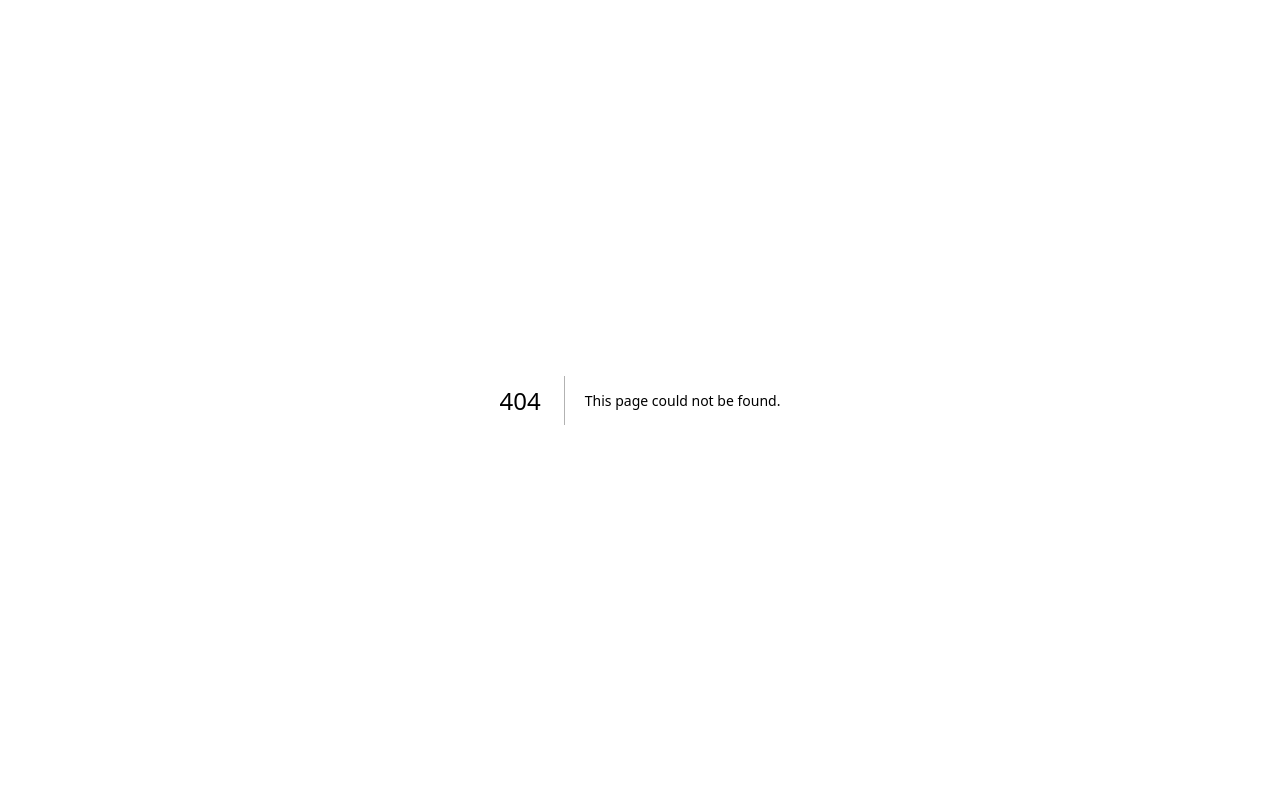
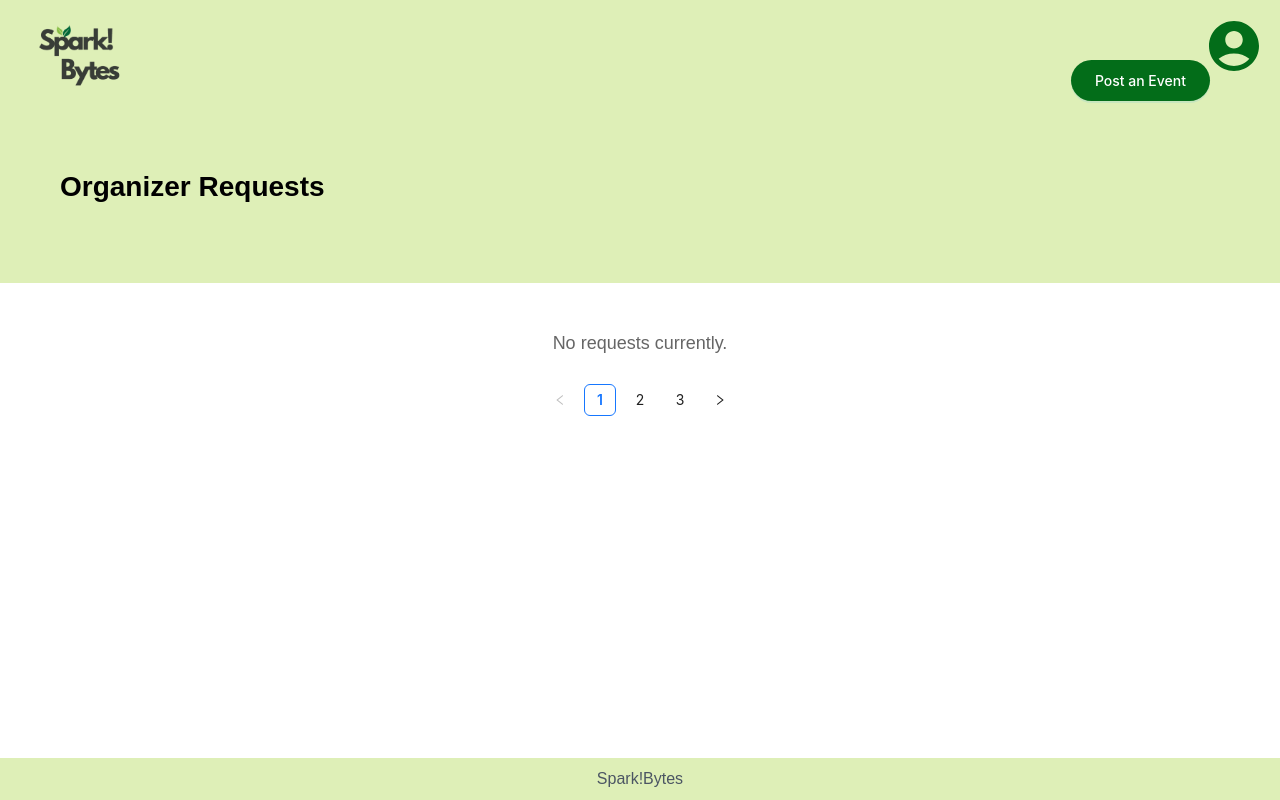
Before and after one commit to Senahilal/Spark-Bytes, a Next.js app in the folder spark-bytes/: page /admin in a window 1280 px wide. Before the commit this address had no page. Built offline with nearby package versions, Linux system fonts and the light colour scheme; no server answers.

Commit message:
Created admin page frontend

```diff
--- /dev/null
+++ b/spark-bytes/src/app/admin/page.tsx
@@ -0,0 +1,181 @@
+'use client';
+
+import React, { useState, useEffect, useRef } from 'react';
+import Link from 'next/link';
+import { Input, Dropdown, Space, Pagination, DatePicker, Select, ConfigProvider } from 'antd';
+import { SearchOutlined, DownOutlined } from '@ant-design/icons';
+import Logo from '../components/logo';
+import AccountIcon from '../components/accounticon';
+import ReqCard from '../components/reqcard';
+import Footer from '../components/footer';
+import Button from '../components/button';
+import dayjs, { Dayjs } from "dayjs";
+import { fetchAllRequests } from '../firebase/repository';
+import { useAuthState } from "react-firebase-hooks/auth";
+import { auth } from "@/app/firebase/config";
+
+const { Search } = Input;
+const { Option } = Select;
+
+export default function FindPage() {
+  const [searchQuery, setSearchQuery] = useState("");
+  const [currentPage, setCurrentPage] = useState(1);
+
+  const [user] = useAuthState(auth);
+
+  const [requests, setRequests] = useState<any[]>([]);
+  const originalReqRef = useRef<any[]>([]);
+
+
+  //fetching all events
+  useEffect(() => {
+    const loadRequests = async () => {
+        if (!user)
+        {
+            console.log("User not logged in");
+            return;
+        }
+      const fetchedRequests = await fetchAllRequests(user);
+      if (fetchedRequests) {
+        originalReqRef.current = fetchedRequests;
+        setRequests(fetchedRequests);
+      }
+    };
+    loadRequests();
+  }, [user]);
+
+
+  // !! Placeholders - change these !!
+  const events_placeholder = [
+    {
+      id: '1',
+      title: 'Cookie O\' Clock',
+      location: 'BU Spark',
+      date: '3/19',
+      time: '3pm',
+      foodType: 'Cookies',
+      hasNotification: true
+    },
+    {
+      id: '2',
+      title: 'Cookie O\' Clock',
+      location: 'BU Spark',
+      date: '3/19',
+      time: '3pm',
+      foodType: 'Cookies',
+      hasNotification: false
+    }
+  ];
+
+  const handlePageChange = (page: number) => {
+    setCurrentPage(page);
+    window.scrollTo({ top: 0, behavior: "smooth" });
+  };
+
+  return (
+    <div style={{ minHeight: '100vh', display: 'flex', flexDirection: 'column' }}>
+      {/* header */}
+      <div style={{ backgroundColor: '#DEEFB7', padding: '60px' }}>
+        <div style={{
+          display: 'flex',
+          justifyContent: 'space-between',
+          alignItems: 'center',
+          maxWidth: '1200px',
+          margin: '0 auto'
+        }}>
+          <Link href="/">
+            <Logo />
+          </Link>
+
+          {/* post an event button */}
+          <div style={{
+            display: 'flex',
+            justifyContent: 'flex-end',
+            alignItems: 'center',
+            gap: '10px'
+          }}>
+            <Button href="/create">
+              Post an Event
+            </Button>
+
+            <Link href="/profile">
+              <AccountIcon />
+            </Link>
+          </div>
+        </div>
+
+        <div style={{
+          maxWidth: '1200px',
+          margin: '40px auto 20px',
+          display: 'flex',
+          flexDirection: 'column',
+          alignItems: 'flex-start'
+          // gap: '10px'
+        }}>
+          <div style={{
+            display: 'flex',
+            alignItems: 'center',
+            gap: '10px',
+            marginBottom: '30px'
+          }}></div>
+          <h1 style={{ fontSize: '28px', fontWeight: 'bold', margin: 0 }}>
+            Organizer Requests
+          </h1>
+        </div>
+      </div>
+
+      {/* Main content */}
+      <div style={{ padding: '20px', maxWidth: '1200px', margin: '0 auto', flex: 1 }}>
+
+        {/*FILTER*/}
+        <Space size="middle" style={{ marginBottom: 24 }}>
+        </Space>
+        {/* FILTER ENDS HERE */}
+
+        {/* Event cards grid */}
+        {requests && requests.length === 0 ? (
+          <div style={{ textAlign: "center", marginTop: "40px", fontSize: "18px", color: "#666", margin: "30px", }}>
+            No requests currently.
+          </div>
+        ) : (
+          <div style={{
+            display: 'grid',
+            gridTemplateColumns: 'repeat(auto-fill, minmax(280px, 1fr))',
+            gap: '24px',
+            marginBottom: '40px'
+          }}>
+            {requests.map(request => {
+
+            const start = request.created_at?.toDate?.();
+            const formattedDate = start ? dayjs(start).format("MM/DD/YYYY") : "Unknown Date";
+            const formattedTime = start ? dayjs(start).format("h:mm A") : "Unknown Time";
+
+            return (
+              <ReqCard
+                id={request.id}
+                user_name={request.user_name}
+                date={formattedDate}
+                time={formattedTime}
+                message={request.message}
+                status={request.status}
+              />
+            );
+          })}
+          </div>
+        )}
+
+        {/* Pagination */}
+        <div style={{ marginTop: '20px', display: 'flex', justifyContent: 'center' }}>
+          <Pagination
+            current={currentPage}
+            total={12}
+            onChange={handlePageChange}
+            pageSize={4}
+          />
+        </div>
+      </div>
+
+      <Footer />
+    </div>
+  );
+}
```
